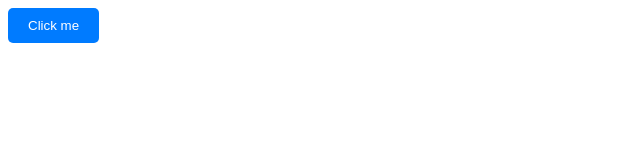
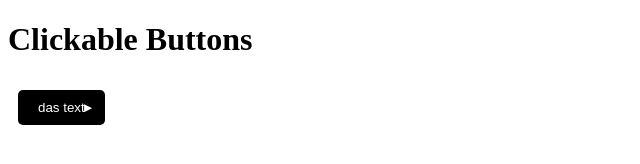
Before and after one commit to bdhayes01/Bioinformatics_Capstone, a plain HTML site: page index.html in a window 1280 px wide. Shown: the whole page, without its empty margins (0-640 px from the left). Drawn offline with Linux system fonts and the light colour scheme.

Commit message:
Update index.html

```diff
--- a/index.html
+++ b/index.html
@@ -1,4 +1,4 @@
-<!-- <!DOCTYPE html>
+<!DOCTYPE html>
 <html lang="en">
 <head>
     <meta charset="UTF-8">
@@ -36,6 +36,9 @@
     </div>
 
     <script>
+        document.getElementById("myButton").addEventListener("click", function() {
+            this.innerHTML = "Content changed!";
+          });
         function buttonClicked(buttonId) {
             var this_button = document.getElementById(buttonId);
             this_button.innerHTML = 'new text';
@@ -43,37 +46,4 @@
         }
     </script>
 </body>
-</html> -->
-
-<!DOCTYPE html>
-<html lang="en">
-<head>
-<meta charset="UTF-8">
-<meta name="viewport" content="width=device-width, initial-scale=1.0">
-<title>Button Content Change</title>
-<style>
-  /* Optional: Styling for button */
-  .btn {
-    padding: 10px 20px;
-    background-color: #007bff;
-    color: #fff;
-    border: none;
-    border-radius: 5px;
-    cursor: pointer;
-  }
-</style>
-</head>
-<body>
-
-<!-- Initial content -->
-<button id="myButton" class="btn">Click me</button>
-
-<script>
-  // JavaScript to change content after click
-  document.getElementById("myButton").addEventListener("click", function() {
-    this.innerHTML = "Content changed!";
-  });
-</script>
-
-</body>
 </html>
```
